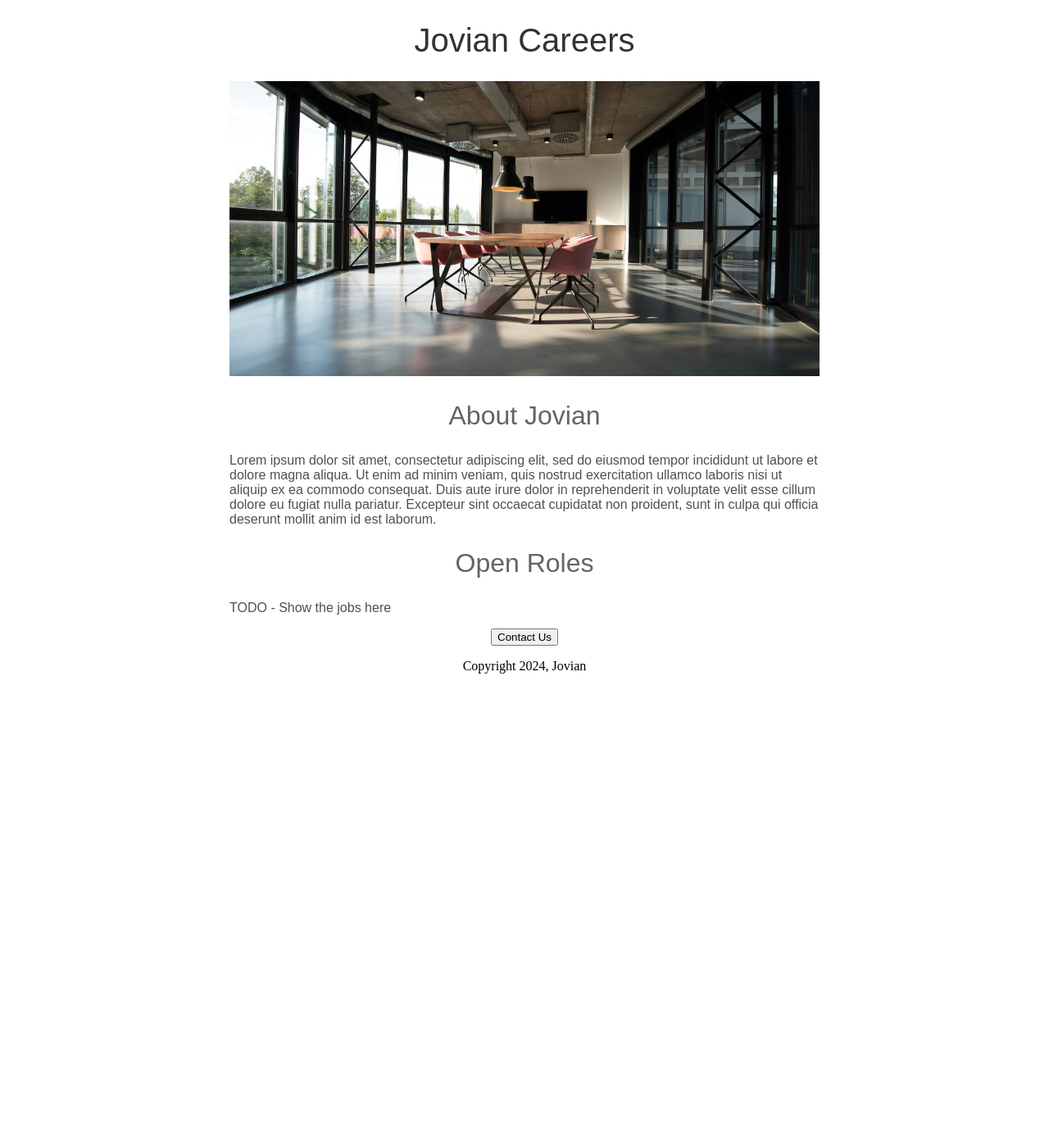
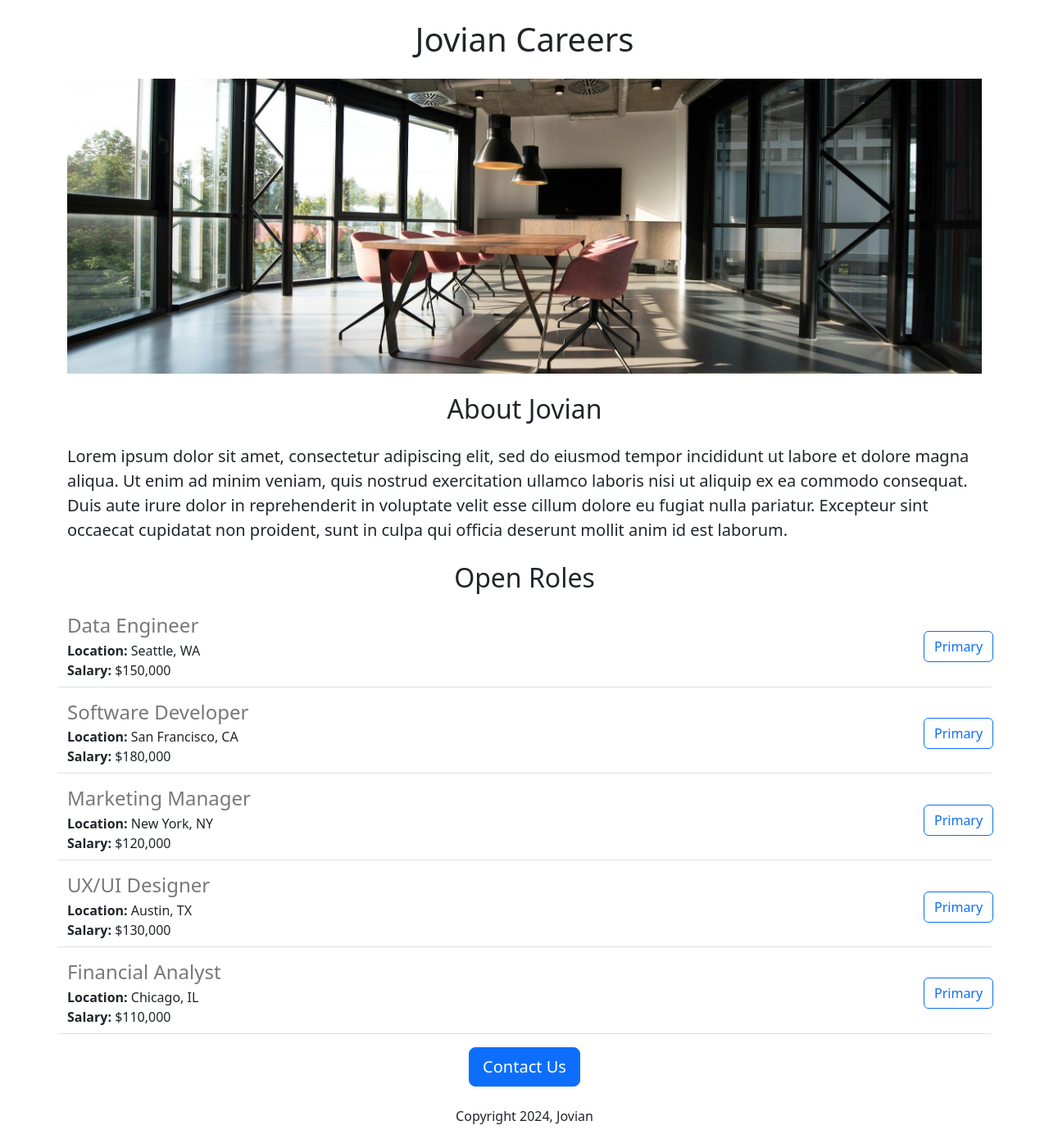
Before and after one commit to Jemajr/jema-careers-website, a Flask app: page / in a window 1280 px wide. Shown: the whole page at 82% size. Before the commit the page ends 822 px from the top, so only its background shows below. Run offline with Flask 3, Linux system fonts and the light colour scheme.

Commit message:
Added dynamic data and API route

```diff
--- a/app.py
+++ b/app.py
@@ -1,10 +1,48 @@
-from flask import Flask, render_template
+from flask import Flask, render_template, jsonify
 
 app = Flask(__name__)
 
+JOBS = [
+  {
+  'id': 1,
+  'title': 'Data Engineer',
+  'location': 'Seattle, WA',
+  'salary': '$150,000'
+  },
+  {
+  'id': 2,
+  'title': 'Software Developer',
+  'location': 'San Francisco, CA',
+  'salary': '$180,000'
+  },
+  {
+    'id': 3,
+  'title': 'Marketing Manager',
+  'location': 'New York, NY',
+  'salary': '$120,000'
+  },
+  {
+    'id': 4,
+  'title': 'UX/UI Designer',
+  'location': 'Austin, TX',
+  'salary': '$130,000'
+  },
+  {
+  'id': 5,
+  'title': 'Financial Analyst',
+  'location': 'Chicago, IL',
+  'salary': '$110,000'
+  }
+]
+
 @app.route("/")
 def hello_world():
-  return render_template('home.html')
+  return render_template('home.html',
+                        jobs = JOBS)
+
+@app.route("/api/jobs")
+def list_jobs():
+  return jsonify(JOBS)
 
 if __name__ == "__main__":
   app.run(host='0.0.0.0', debug=True)
--- a/templates/home.html
+++ b/templates/home.html
@@ -1,52 +1,33 @@
 <!DOCTYPE html>
 <html>
   <head>
+    <meta charset="utf-8">
+    <meta name="viewport" content="width=device-width, initial-scale=1">
     <title>Jovian Careers</title>
+    <link href="https://cdn.jsdelivr.net/npm/bootstrap@5.3.3/dist/css/bootstrap.min.css" rel="stylesheet" integrity="sha384-QWTKZyjpPEjISv5WaRU9OFeRpok6YctnYmDr5pNlyT2bRjXh0JMhjY6hW+ALEwIH" crossorigin="anonymous">
     <style>
-      h1 {
-        font-size: 40px;
-        font-family: sans-serif;
-        font-weight: normal;
-        color: rgb(50, 50, 50);
-        text-align: center;
-      }
-
-      h2 {
-        font-family: sans-serif;
-        font-size: 32px;
-        color: rgb(100, 100, 100);
-        text-align: center;
-        font-weight: normal;
-      }
-
-      .bodytext {
-        font-family: sans-serif;
-        color: rgb(80, 80, 80);
-      }
-
       #banner {
+        height: 360px;
         width: 100%;
-        height: 360px;
         object-fit: cover;
-      }
-
-      #container {
-        max-width: 720px;
-        margin: 0 auto;
       }
     </style>
   </head>
   <body>
-    <div id="container">
-      <h1>Jovian Careers</h1>
-      <img id="banner" src="https://e152cae2-dbf7-4846-81c6-5a3d9b2e1f44-00-110mzauwsqp5a.riker.replit.dev/static/banner3.jpg">
-      <h2>About Jovian</h2>
-      <p class="bodytext">Lorem ipsum dolor sit amet, consectetur adipiscing elit, sed do eiusmod tempor incididunt ut labore et dolore magna aliqua. Ut enim ad minim veniam, quis nostrud exercitation ullamco laboris nisi ut aliquip ex ea commodo consequat. Duis aute irure dolor in reprehenderit in voluptate velit esse cillum dolore eu fugiat nulla pariatur. Excepteur sint occaecat cupidatat non proident, sunt in culpa qui officia deserunt mollit anim id est laborum.</p>
-      <h2>Open Roles</h2>
-      <p class="bodytext">TODO - Show the jobs here</p>
-      <div style="text-align: center">
-        <button>Contact Us</button>
-        <p>Copyright 2024, Jovian</p>
+    <div class="container">
+      <h1 class="text-center mt-4 mb-4">Jovian Careers</h1>
+      <img id="banner" class="img-fluid" src="https://e152cae2-dbf7-4846-81c6-5a3d9b2e1f44-00-110mzauwsqp5a.riker.replit.dev/static/banner3.jpg">
+      <h2 class="text-center mt-4 mb-4">About Jovian</h2>
+      <p class="lead">Lorem ipsum dolor sit amet, consectetur adipiscing elit, sed do eiusmod tempor incididunt ut labore et dolore magna aliqua. Ut enim ad minim veniam, quis nostrud exercitation ullamco laboris nisi ut aliquip ex ea commodo consequat. Duis aute irure dolor in reprehenderit in voluptate velit esse cillum dolore eu fugiat nulla pariatur. Excepteur sint occaecat cupidatat non proident, sunt in culpa qui officia deserunt mollit anim id est laborum.</p>
+      <h2 class="text-center mt-4 mb-4">Open Roles</h2>
+      <div>
+        {% for job in jobs %}
+          {% include 'jobItem.html' %}
+        {% endfor %}
+      </div>
+      <div class="text-center">
+        <button class="btn btn-primary btn-lg">Contact Us</button>
+        <p class="mt-4">Copyright 2024, Jovian</p>
       </div>
     </div>
   </body>
--- /dev/null
+++ b/templates/jobItem.html
@@ -0,0 +1,16 @@
+<div class="border-bottom row align-items-center" style="margin-bottom: 16px; padding-bottom: 8px;">
+  <div class="col-11">
+    <h4 style="color: rgb(120, 120, 120); margin-bottom: 4px;">{{job['title']}}</h4>
+    <div>
+      <b>Location: </b>{{job['location']}}
+    </div>
+    {% if 'salary' in job %}
+    <div>
+      <b>Salary: </b>{{job['salary']}}
+    </div>
+    {% endif %}
+  </div>
+  <div class="col-1">
+    <button type="button" class="btn btn-outline-primary">Primary</button>
+  </div>
+</div>
```
